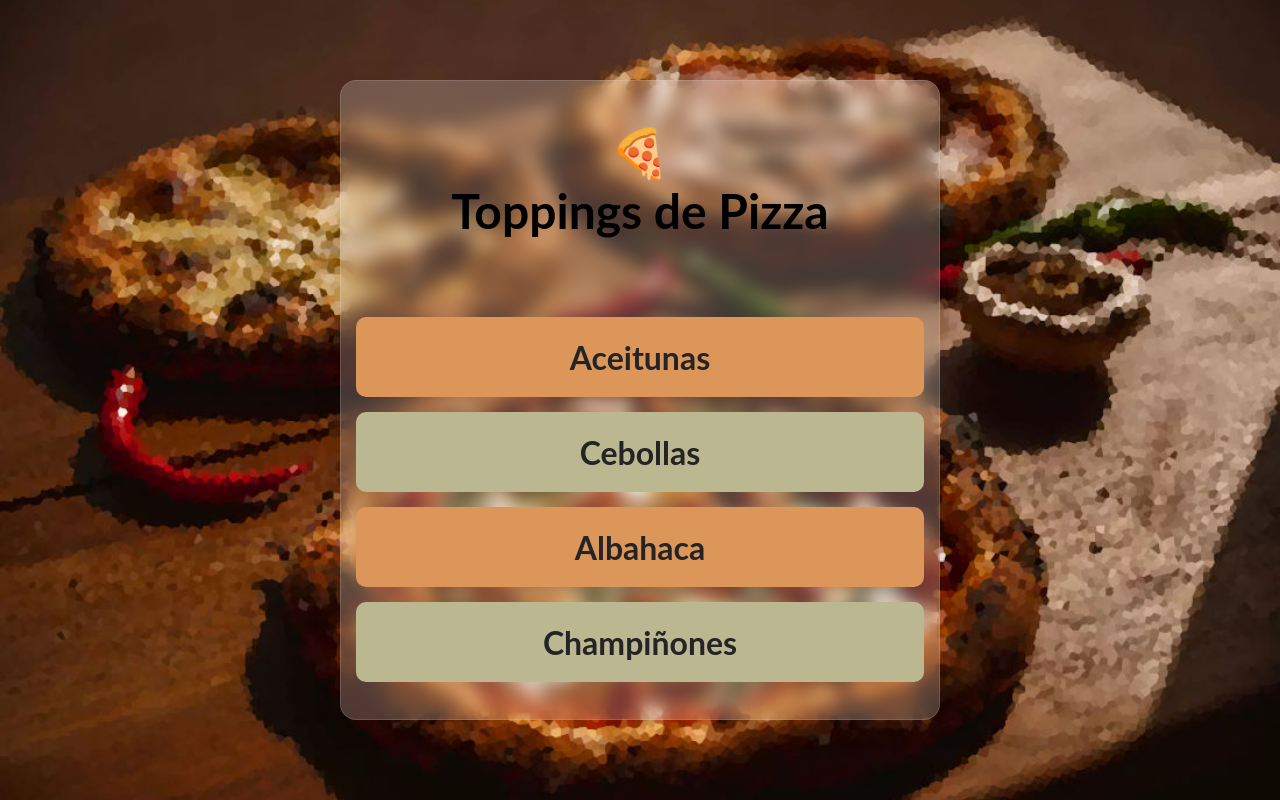
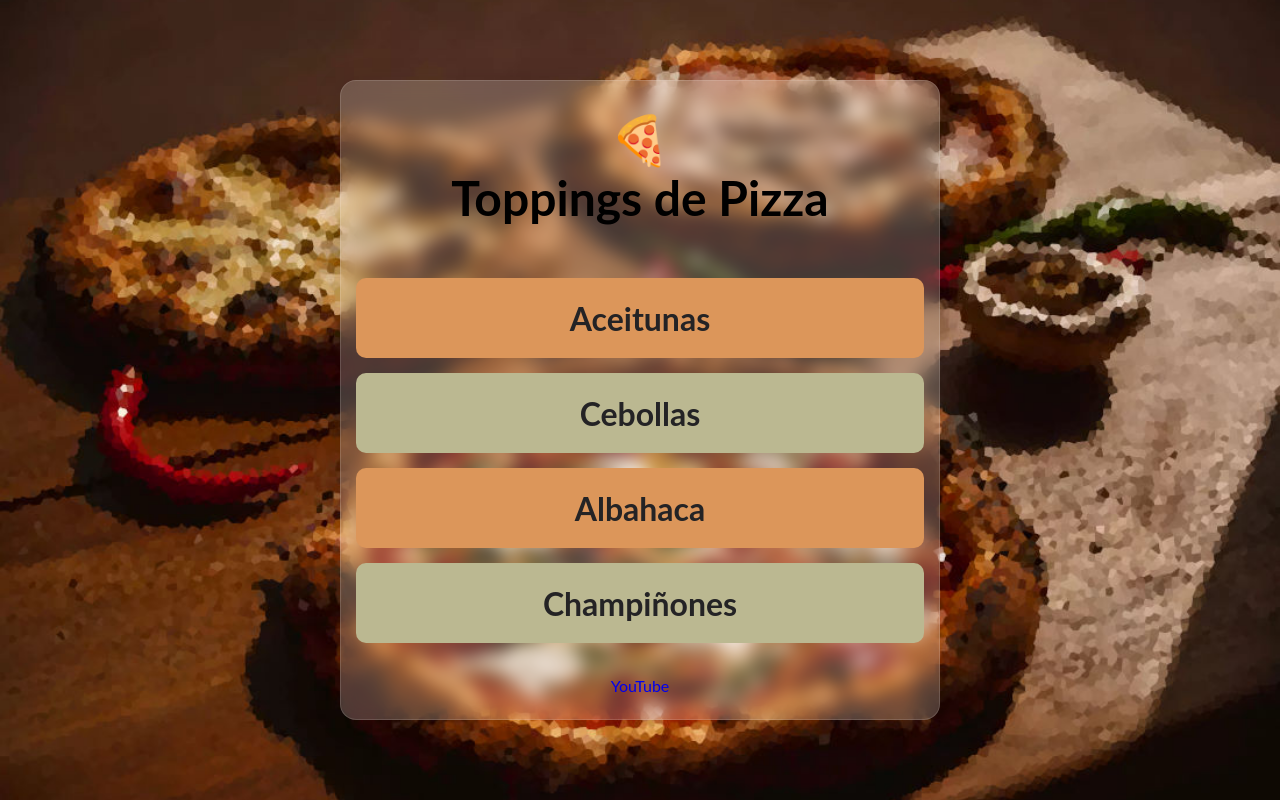
Before and after one commit to Jonatanciencias/JS-con-el-DOM, a plain HTML site: page toppings-de-pizza/index.html in a window 1280 px wide. Drawn offline with Linux system fonts and the light colour scheme.

Commit message:
ejercicios para manipular el texto y los atributos de un hrml con js

```diff
--- a/toppings-de-pizza/app.js
+++ b/toppings-de-pizza/app.js
@@ -136,10 +136,29 @@
 // console.log(listaDeToppings.innerHTML);
 // console.log(typeof listaDeToppings.innerHTML);
 
-// Modificar texto con Js
+// Ex 23 Cambiar el contenido del elemento con id titulo
+// Solucion
+// const titulo = document.getElementById('titulo');
+// titulo.innerText = 'Mis adiciones favoritas'
 
-// Ex 23
+// Ex 24 Mostrar los atributos del elemento con el nombre a
 // Solucion
+// const google = document.getElementsByTagName('a');
+// console.log(google[0].attributes);
+// console.log(google[0].getAttribute('href'));
+
+// Ex 25 remover el atributo href del elemento con el nombre a
+// Solucion
+// const google = document.getElementsByTagName('a');
+//console.log(google[0].removeAttribute('href'));
+
+// Ex 25 asignar un nuevo texto y cambiar el href del elemento con el nombre a
+// Solucion
+const google = document.getElementsByTagName('a');
+google[0].innerText = 'YouTube';
+google[0].setAttribute('href', 'https://www.youtube.com/');
+console.log(google[0].innerText);
+console.log(google[0].getAttribute('href'));
 
 // Ex 22
 // Solucion
@@ -167,6 +186,3 @@
 
 // Ex 22
 // Solucion
-
-// Ex 22
-// Solucion
--- a/toppings-de-pizza/index.html
+++ b/toppings-de-pizza/index.html
@@ -15,6 +15,7 @@
 		<li class="topping fondoUno" id="albahaca">Albahaca</li>
 		<li class="topping fondoDos" id="champiñones">Champiñones</li>
 	</ul>
+	<a id="enlace" href="https://www.google.com.co/">Google</a>
 </div>
 
 <script src="app.js"></script>
--- a/toppings-de-pizza/styles.css
+++ b/toppings-de-pizza/styles.css
@@ -109,3 +109,8 @@ ul {
     cursor: pointer;
     box-shadow: inset 400px 0 0 0 darkred;
 }
+
+#enlace {
+    padding-bottom: 15px;
+    text-decoration: none;
+}
```
